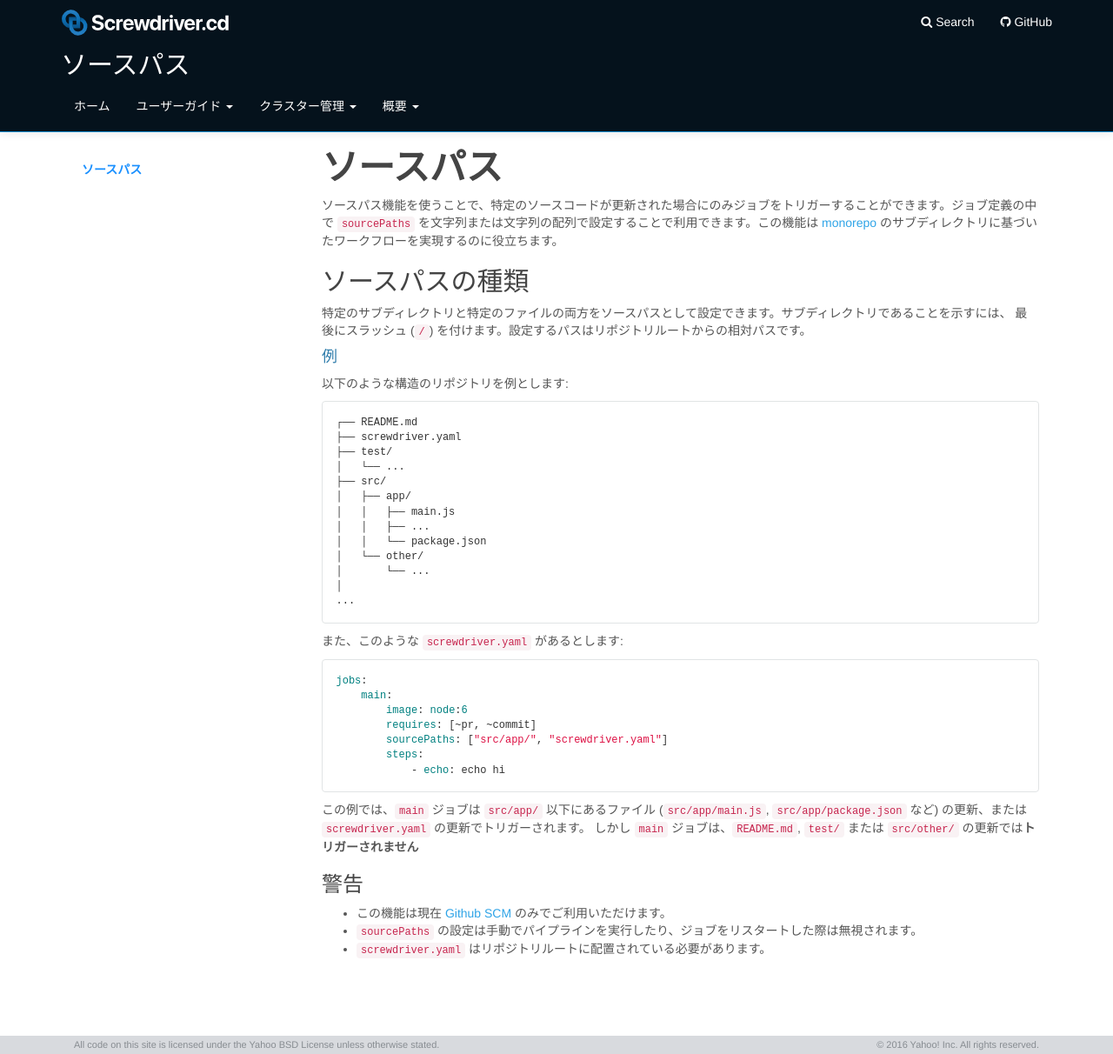
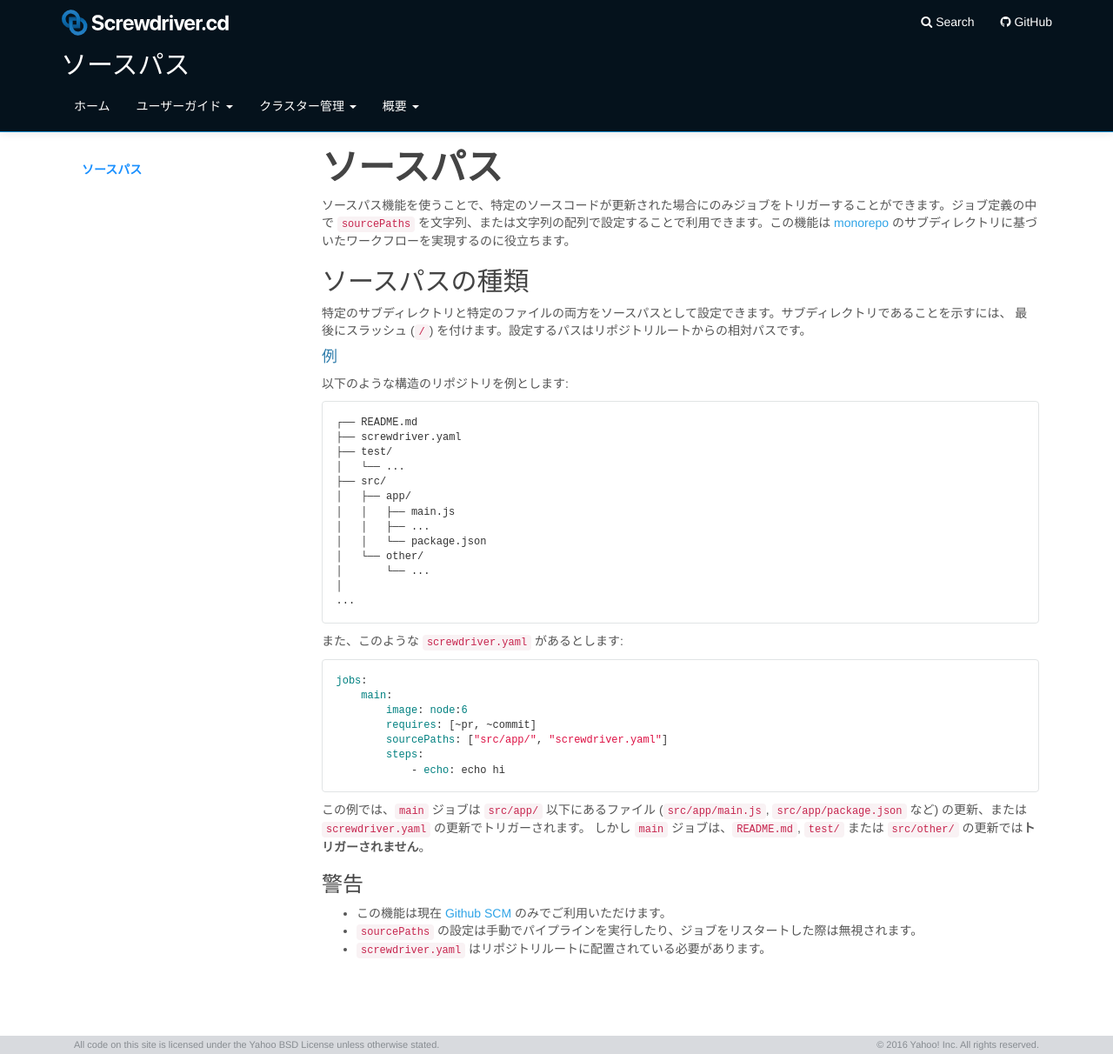
Before and after one commit to screwdriver-cd/guide, a Jekyll site: the page built from docs/ja/user-guide/configuration/sourcePaths.md, in a window 1280 px wide and 1212 px high. Shown: the whole window at 87% size. Built offline with Jekyll 4.4.1, drawn with Linux system fonts in a browser that asks for light colours.

````diff
--- a/docs/ja/user-guide/configuration/sourcePaths.md
+++ b/docs/ja/user-guide/configuration/sourcePaths.md
@@ -10,7 +10,7 @@ toc:
 
 # ソースパス
 
-ソースパス機能を使うことで、特定のソースコードが更新された場合にのみジョブをトリガーすることができます。ジョブ定義の中で `sourcePaths` を文字列または文字列の配列で設定することで利用できます。この機能は [monorepo](https://developer.atlassian.com/blog/2015/10/monorepos-in-git) のサブディレクトリに基づいたワークフローを実現するのに役立ちます。
+ソースパス機能を使うことで、特定のソースコードが更新された場合にのみジョブをトリガーすることができます。ジョブ定義の中で `sourcePaths` を文字列、または文字列の配列で設定することで利用できます。この機能は [monorepo](https://developer.atlassian.com/blog/2015/10/monorepos-in-git) のサブディレクトリに基づいたワークフローを実現するのに役立ちます。
 
 ## ソースパスの種類
 
@@ -48,10 +48,8 @@ jobs:
             - echo: echo hi
 ```
 
-この例では、`main` ジョブは `src/app/` 以下にあるファイル (`src/app/main.js`,
- `src/app/package.json` など) の更新、または
- `screwdriver.yaml` の更新でトリガーされます。
-しかし `main` ジョブは、`README.md`, `test/` または `src/other/` の更新では**トリガーされません**
+この例では、`main` ジョブは `src/app/` 以下にあるファイル (`src/app/main.js`, `src/app/package.json` など) の更新、または `screwdriver.yaml` の更新でトリガーされます。
+しかし `main` ジョブは、`README.md`, `test/` または `src/other/` の更新では**トリガーされません**。
 
 ### 警告
 
````
